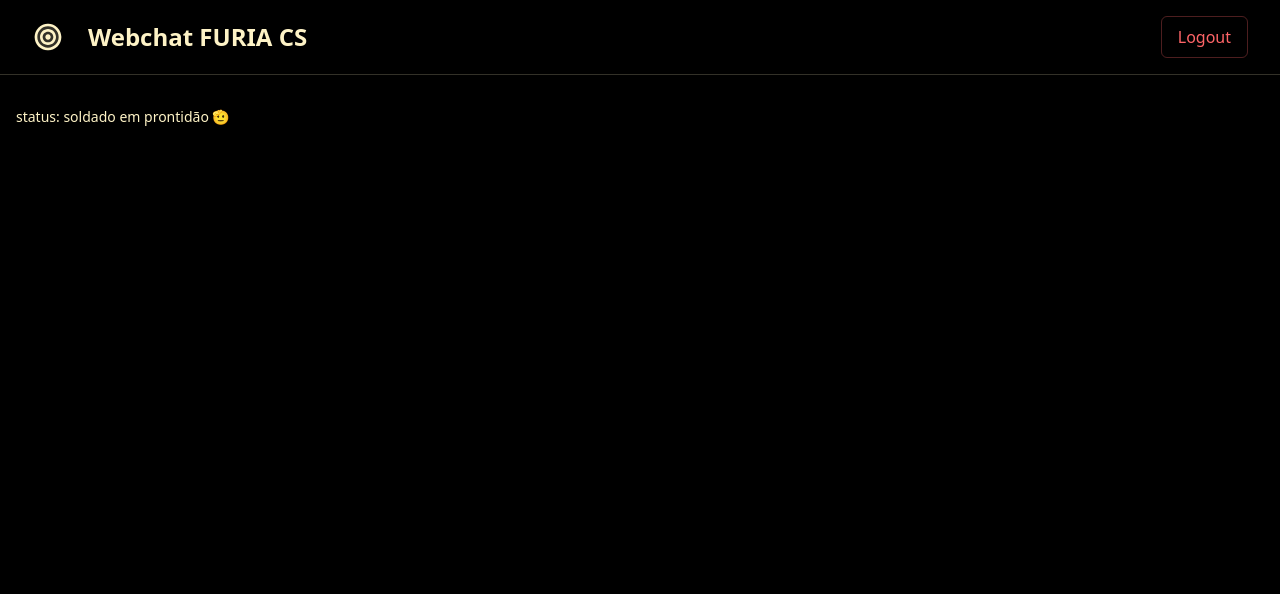
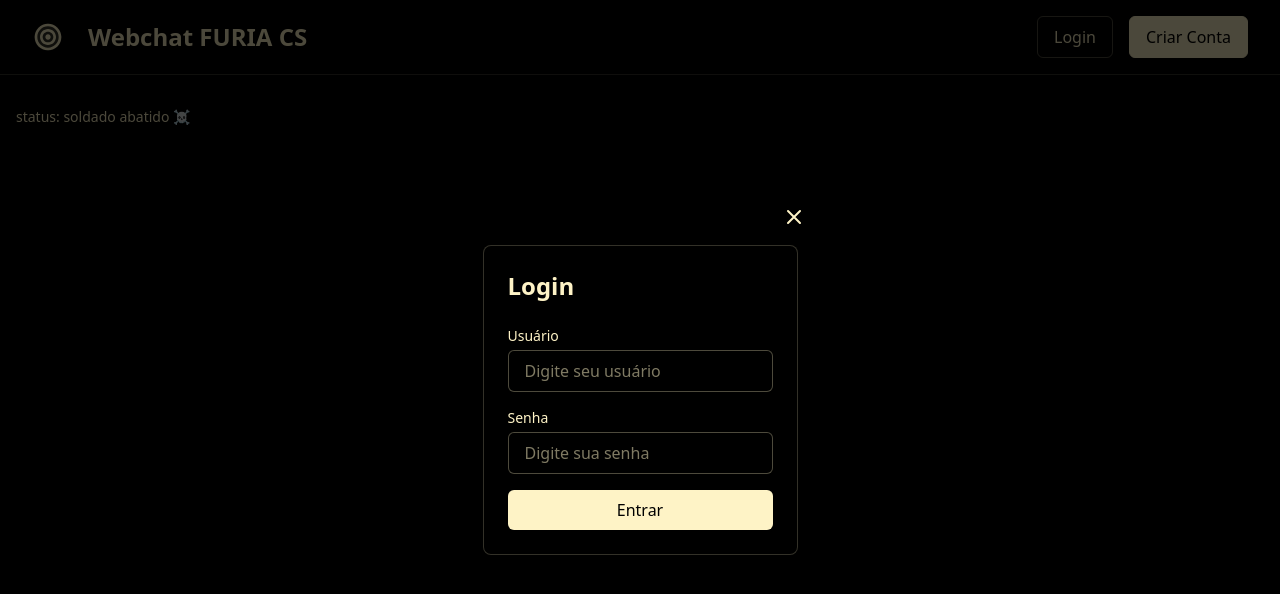
Before and after one commit to JulianySavazzi/webchat-furia-cs, a Vue app in the folder frontend/: page / in a window 1280 px wide. Both pictures are taken after a click on the button "Login". Shown: the top 594 px of the page. Built offline with nearby package versions, Linux system fonts and the light colour scheme.

Commit message:
feature: front end login ok

```diff
--- a/frontend/src/components/Header.vue
+++ b/frontend/src/components/Header.vue
@@ -1,15 +1,20 @@
-<!-- components/Header.vue -->
 <script setup>
+import { ref, computed } from 'vue';
 import CounterStrikeIcon from "@/components/icons/CounterStrikeIcon.vue";
+import LoginForm from "@/components/LoginForm.vue";
+import { useAuthStore } from '@/stores/useAuthStore';
 
-defineProps({
-  isAuthenticated: {
-    type: Boolean,
-    default: false
-  }
-});
+const authStore = useAuthStore();
+const isAuthenticated = computed(() => authStore.isLoggedIn);
 
-const emit = defineEmits(['login', 'signup', 'logout']);
+//controlar a visibilidade do modal
+const showLoginModal = ref(false);
+
+//login bem-sucedido fecha o modal
+const handleLoginSuccess = (data) => {
+  console.log('modal login sera fechado...')
+  if(isAuthenticated) showLoginModal.value = false;
+};
 </script>
 
 <template>
@@ -37,7 +42,7 @@
       <div class="flex space-x-2 sm:space-x-4">
         <template v-if="!isAuthenticated">
           <button
-            @click="emit('login')"
+            @click="showLoginModal = true"
             class="bg-transparent hover:bg-amber-100/10 text-amber-100 font-medium py-2 px-3 sm:px-4 border border-amber-100/30 rounded-md text-sm sm:text-base transition duration-200"
           >
             Login
@@ -59,5 +64,22 @@
         </button>
       </div>
     </div>
+
+    <!-- Modal de Login -->
+    <div v-if="showLoginModal" class="fixed inset-0 bg-black/70 flex items-center justify-center z-50 p-4">
+      <div class="relative">
+        <button
+          @click="showLoginModal = false"
+          class="absolute -top-10 -right-2 text-amber-100 hover:text-amber-300"
+          aria-label="Fechar modal"
+        >
+          <svg xmlns="http://www.w3.org/2000/svg" class="h-6 w-6" fill="none" viewBox="0 0 24 24" stroke="currentColor">
+            <path stroke-linecap="round" stroke-linejoin="round" stroke-width="2" d="M6 18L18 6M6 6l12 12" />
+          </svg>
+        </button>
+
+        <LoginForm @success="handleLoginSuccess" />
+      </div>
+    </div>
   </header>
 </template>
--- a/frontend/src/components/LoginForm.vue
+++ b/frontend/src/components/LoginForm.vue
@@ -1,3 +1,66 @@
+<script setup>
+import { ref } from 'vue';
+import {useAuthStore} from "@/stores/useAuthStore.js";
+
+const emit = defineEmits(['success', 'error']);
+
+const form = ref({
+  username: '',
+  password: ''
+});
+
+const errors = ref({
+  username: '',
+  password: ''
+});
+
+const isLoading = ref(false);
+const errorMessage = ref('');
+const authStore = useAuthStore();
+
+const validate = () => {
+  let valid = true;
+  errors.value = { username: '', password: '' };
+
+  if (!form.value.username.trim()) {
+    errors.value.username = 'Por favor, insira seu usuário';
+    valid = false;
+  }
+
+  if (!form.value.password) {
+    errors.value.password = 'Por favor, insira sua senha';
+    valid = false;
+  } else if (form.value.password.length < 8) {
+    errors.value.password = 'A senha deve ter pelo menos 8 caracteres';
+    valid = false;
+  }
+
+  return valid;
+};
+
+const handleSubmit = async () => {
+  if (!validate()) return;
+  console.log('login...')
+  isLoading.value = true;
+  errorMessage.value = '';
+
+  try {
+    const response = authStore.login({
+      username: form.value.username,
+        password: form.value.password
+    });
+    console.log(response)
+    emit('success', response);
+
+  } catch (error) {
+    errorMessage.value = error.response?.data?.message || 'Credenciais inválidas';
+    emit('error', error);
+  } finally {
+    isLoading.value = false;
+  }
+};
+</script>
+
 <template>
   <div class="max-w-md mx-auto p-6 bg-black/50 border border-amber-100/20 rounded-lg">
     <h2 class="text-2xl font-bold text-amber-100 mb-6">Login</h2>
@@ -52,70 +115,3 @@
     </form>
   </div>
 </template>
-
-<script setup>
-import { ref } from 'vue';
-import apiClient from '@/path/to/your/apiClient';
-
-const emit = defineEmits(['success', 'error']);
-
-const form = ref({
-  username: '',
-  password: ''
-});
-
-const errors = ref({
-  username: '',
-  password: ''
-});
-
-const isLoading = ref(false);
-const errorMessage = ref('');
-
-const validate = () => {
-  let valid = true;
-  errors.value = { username: '', password: '' };
-
-  if (!form.value.username.trim()) {
-    errors.value.username = 'Por favor, insira seu usuário';
-    valid = false;
-  }
-
-  if (!form.value.password) {
-    errors.value.password = 'Por favor, insira sua senha';
-    valid = false;
-  } else if (form.value.password.length < 8) {
-    errors.value.password = 'A senha deve ter pelo menos 8 caracteres';
-    valid = false;
-  }
-
-  return valid;
-};
-
-const handleSubmit = async () => {
-  if (!validate()) return;
-
-  isLoading.value = true;
-  errorMessage.value = '';
-
-  try {
-    // Primeiro obtemos o cookie CSRF (se necessário)
-    await apiClient.get('/sanctum/csrf-cookie');
-
-    // Fazemos o login
-    const response = await apiClient.post('/login', {
-      username: form.value.username,
-      password: form.value.password
-    });
-
-    // Emite evento de sucesso
-    emit('success', response.data);
-
-  } catch (error) {
-    errorMessage.value = error.response?.data?.message || 'Credenciais inválidas';
-    emit('error', error);
-  } finally {
-    isLoading.value = false;
-  }
-};
-</script>
--- a/frontend/src/services/apiClient.js
+++ b/frontend/src/services/apiClient.js
@@ -2,7 +2,6 @@
 
 const apiClient = axios.create({
   baseURL: 'http://localhost:8000/api',
-  withCredentials: true,
   headers: {
     Accept: 'application/json',
     'Content-Type': 'application/json'
--- /dev/null
+++ b/frontend/src/stores/useAuthStore.js
@@ -0,0 +1,28 @@
+import {ref, computed} from "vue"
+import apiClient from "@/services/apiClient";
+import {defineStore} from "pinia";
+
+export const useAuthStore = defineStore('auth', () => {
+  const user = ref(null);
+  const isLoggedIn = computed(() => !!user.value);
+  const getUser = async function () {
+    await apiClient.get('user/me').then((response) => {
+      user.value = response.data;
+    })
+  }
+  const login = async function (credentials) {
+    const response = await apiClient.post('login', credentials);
+    console.log(response)
+    localStorage.setItem('authToken', response.data.token);
+
+    await getUser();
+  }
+  const register = async function (credentials) {
+    await apiClient.post('register', credentials);
+  }
+  const logout = async function () {
+    await apiClient.post('logout');
+    user.value = null;
+  }
+  return { user, isLoggedIn, getUser, login, register, logout }
+}, {persist: true});
--- a/frontend/src/views/HomeView.vue
+++ b/frontend/src/views/HomeView.vue
@@ -1,34 +1,16 @@
 <script setup>
-import { ref } from 'vue';
+import { ref, computed } from 'vue';
 import Header from '@/components/Header.vue';
+import { useAuthStore } from '@/stores/useAuthStore';
 
-const isAuthenticated = ref(false);
+const authStore = useAuthStore();
+const isAuthenticated = computed(() => authStore.isLoggedIn);
 
-const handleLogin = () => {
-  console.log('Login realizado');
-  isAuthenticated.value = true;
-};
-
-const handleSignup = () => {
-
-  console.log('Conta criada');
-  isAuthenticated.value = false;
-};
-
-const handleLogout = () => {
-  console.log('Logout realizado');
-  isAuthenticated.value = false;
-};
 </script>
 
 <template>
   <div class="min-h-screen bg-black flex flex-col">
-    <Header
-      :is-authenticated="isAuthenticated"
-      @login="handleLogin"
-      @signup="handleSignup"
-      @logout="handleLogout"
-    />
+    <Header/>
 
     <main class="flex-grow container mx-auto px-4 py-8">
       <!-- Conteúdo principal -->
```
Also changed, not shown: 1 other file (tests, documents, lock files or other folders).
